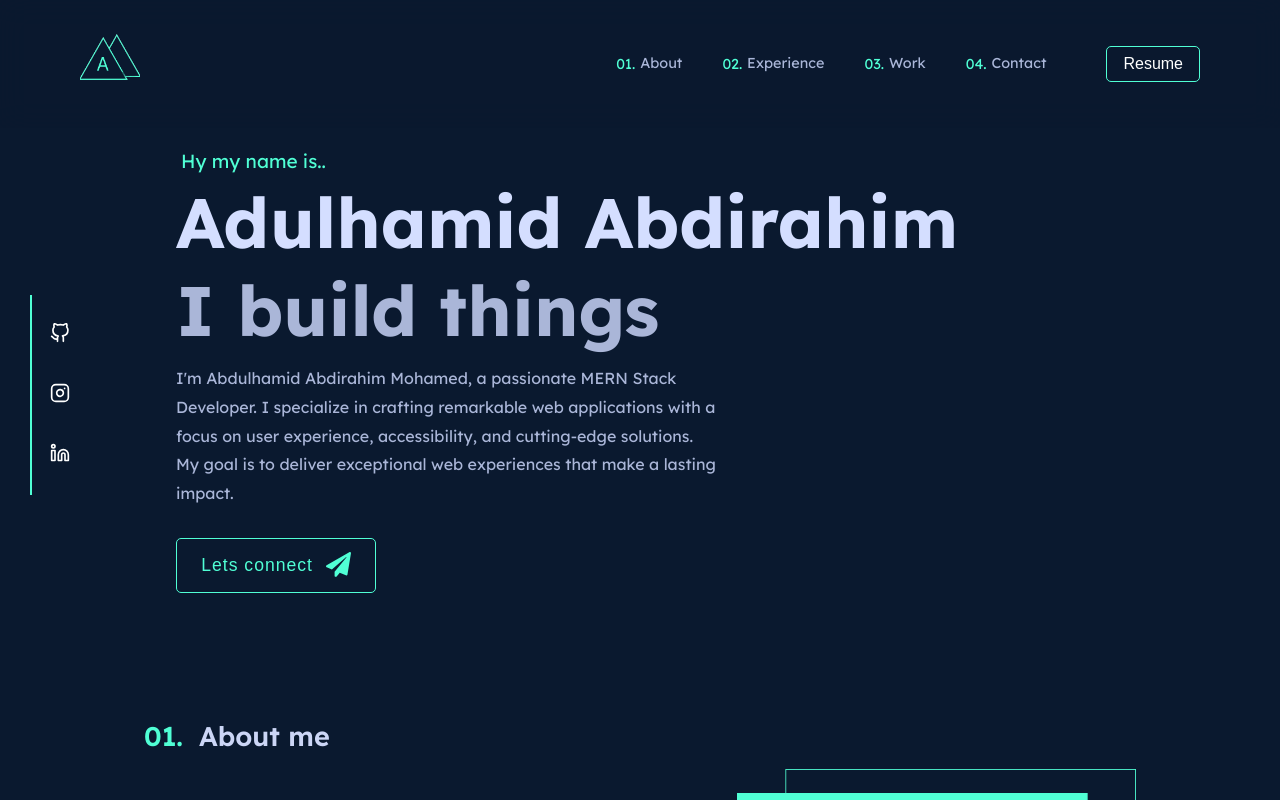
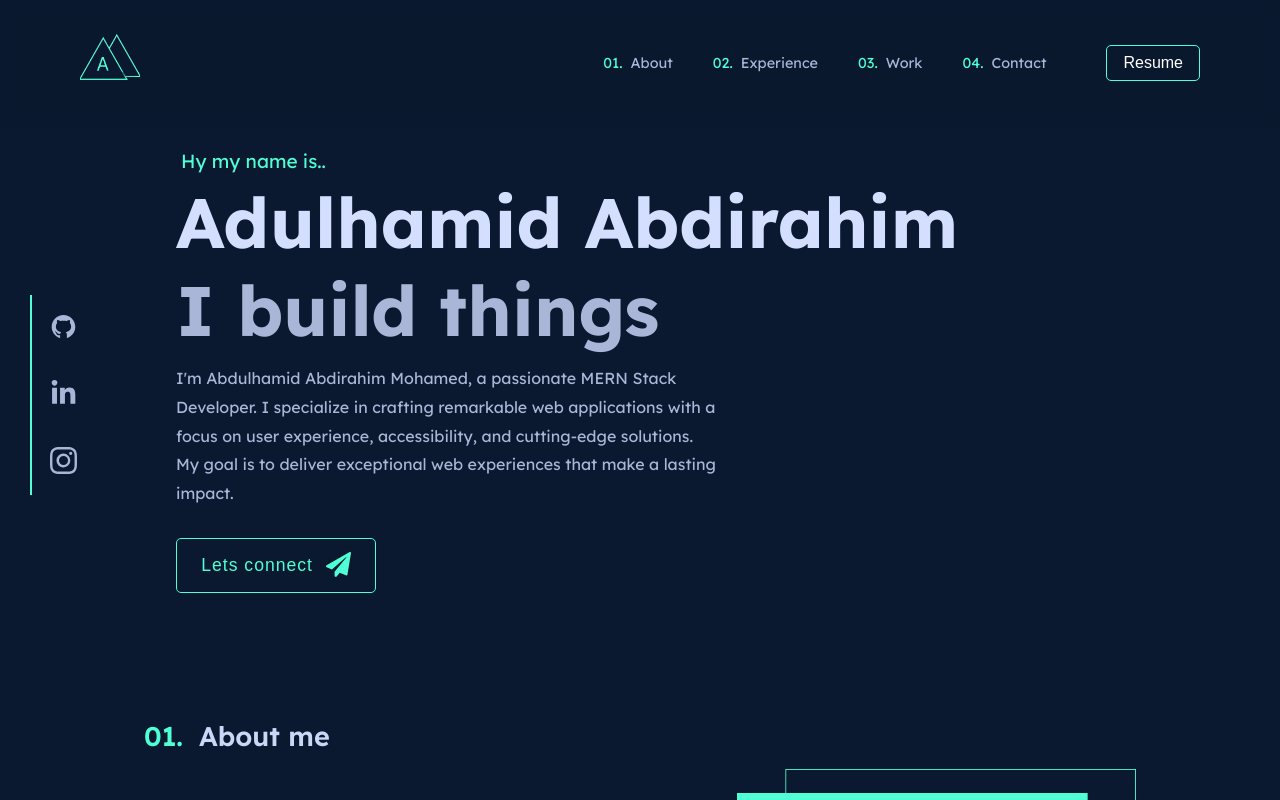
Before and after one commit to hamidzzabdul/V1--Portfolio, a React (Create React App) app: page / in a window 1280 px wide. Built offline with nearby package versions, Linux system fonts and the light colour scheme.

Commit message:
deployment

```diff
--- a/package.json
+++ b/package.json
@@ -9,6 +9,7 @@
     "framer-motion": "^10.12.22",
     "react": "^18.2.0",
     "react-dom": "^18.2.0",
+    "react-icons": "^4.10.1",
     "react-intersection-observer": "^9.5.2",
     "react-scripts": "^5.0.1",
     "react-scroll": "^1.8.9",
--- a/src/components/Experience/Experience.js
+++ b/src/components/Experience/Experience.js
@@ -7,7 +7,6 @@ const AnimateExperience = ({ children, inView }) => {
   const animation = useAnimation();
   useEffect(() => {
     if (inView) {
-      console.log("inView=", inView);
       animation.start({
         y: 0,
         opacity: 1,
--- a/src/components/Header/MainNavigation.js
+++ b/src/components/Header/MainNavigation.js
@@ -1,5 +1,6 @@
 import { useState } from "react";
 import { motion } from "framer-motion";
+import { Link } from "react-scroll";
 
 import classes from "./MainNavigation.module.css";
 import Button from "../UI/Button";
@@ -22,7 +23,7 @@ const AnimatedListItem = ({ delay, children }) => {
   );
 };
 
-const MainNavigation = () => {
+const MainNavigation = ({ onNavItemClick }) => {
   const [isActive, setIsActive] = useState(false);
 
   const toggleSideBar = () => {
@@ -43,19 +44,30 @@ const MainNavigation = () => {
       <ul className={classes["nav-items"]}>
         <AnimatedListItem delay={0.2} className={classes.list}>
           <span>01.</span>
-          <p>About</p>
+          {/* <a onClick={() => onNavItemClick("about")} href="#about">
+            About
+          </a> */}
+          <Link to="about" smooth={true} duration={500}>
+            About
+          </Link>
         </AnimatedListItem>
         <AnimatedListItem delay={0.3} className={classes.list}>
           <span>02.</span>
-          <p>Experience</p>
+          <a onClick={() => onNavItemClick("experience")} href="#experience">
+            Experience
+          </a>
         </AnimatedListItem>
         <AnimatedListItem delay={0.4} className={classes.list}>
           <span>03.</span>
-          <p>Work</p>
+          <a onClick={() => onNavItemClick("work")} href="#work">
+            Work
+          </a>
         </AnimatedListItem>
         <AnimatedListItem delay={0.5} className={classes.list}>
           <span>04.</span>
-          <p>Contact</p>
+          <a onClick={() => onNavItemClick("contact")} href="#contact">
+            Contact
+          </a>
         </AnimatedListItem>
         <AnimatedListItem delay={0.6} className={classes.list}>
           <a href={Resume} download="myresume.pdf">
--- a/src/components/Header/MainNavigation.module.css
+++ b/src/components/Header/MainNavigation.module.css
@@ -44,20 +44,22 @@
 
 .list {
   display: flex;
-  align-items: center;
-  gap: 0.3rem;
+  align-items: baseline;
+  gap: 0.5rem;
   cursor: pointer;
   font-size: 0.9rem;
 }
 
-.list > p {
+.list > a {
   transition: 300ms ease all;
   display: block;
   position: relative;
   padding-bottom: 3px;
+  text-decoration: none;
+  color: var(--font-color);
 }
 
-.list > p::after {
+.list > a::after {
   content: "";
   position: absolute;
   left: 0;
@@ -68,7 +70,7 @@
   transition: width 0.4s ease;
 }
 
-.list:hover > p::after {
+.list:hover > a::after {
   width: 100%;
 }
 
@@ -76,7 +78,7 @@
   border-bottom: 1px solid var(--secondary-color);
 }
 
-.list:hover > p {
+.list:hover > a {
   color: var(--secondary-color);
 }
 
--- a/src/components/Layout/Home.js
+++ b/src/components/Layout/Home.js
@@ -8,6 +8,7 @@ import Footer from "../footer/Footer";
 import SideMenu from "../UI/SideMenu";
 import { useStyleMediaQuery } from "../../hooks/useStyleMediaQuery";
 import HeroMobile from "../Header/HeroMobile";
+import { Element } from "react-scroll";
 
 const Home = () => {
   const { matches: isMobile } = useStyleMediaQuery({
@@ -16,13 +17,22 @@ const Home = () => {
     value: 767,
   });
 
+  const scrollToSection = (sectionId) => {
+    const section = document.getElementById(sectionId);
+    if (section) {
+      section.scrollIntoView({ top: section.offsetTop, behavior: "smooth" });
+    }
+  };
+
   return (
     <>
       <SideMenu />
-      <MainNavigation />
+      <MainNavigation onNavItemClick={scrollToSection} />
       <main className="main">
         {isMobile ? <HeroMobile /> : <Hero />}
-        <About />
+        <Element name="about" className="section">
+          <About />
+        </Element>
         <Experience />
         <Projects />
         <Connect />
--- a/src/components/UI/SideMenu.js
+++ b/src/components/UI/SideMenu.js
@@ -1,5 +1,8 @@
 import classes from "./SideMenu.module.css";
 import { motion } from "framer-motion";
+import { AiOutlineGithub } from "react-icons/ai";
+import { FaLinkedinIn } from "react-icons/fa";
+import { BsInstagram } from "react-icons/bs";
 
 const SideMenu = () => {
   return (
@@ -12,67 +15,23 @@ const SideMenu = () => {
       <a
         href="https://github.com/hamidzzabdul"
         target="_blank"
-        rel="noopener noreferrer"
+        rel="noreferrer"
       >
-        <svg
-          xmlns="http://www.w3.org/2000/svg"
-          role="img"
-          viewBox="0 0 24 24"
-          fill="none"
-          stroke="currentColor"
-          stroke-width="2"
-          stroke-linecap="round"
-          stroke-linejoin="round"
-          // class="feather feather-github"
-        >
-          <title>GitHub</title>
-          <path d="M9 19c-5 1.5-5-2.5-7-3m14 6v-3.87a3.37 3.37 0 0 0-.94-2.61c3.14-.35 6.44-1.54 6.44-7A5.44 5.44 0 0 0 20 4.77 5.07 5.07 0 0 0 19.91 1S18.73.65 16 2.48a13.38 13.38 0 0 0-7 0C6.27.65 5.09 1 5.09 1A5.07 5.07 0 0 0 5 4.77a5.44 5.44 0 0 0-1.5 3.78c0 5.42 3.3 6.61 6.44 7A3.37 3.37 0 0 0 9 18.13V22"></path>
-        </svg>
+        <AiOutlineGithub className={classes.icon} />
       </a>
       <a
         href="https://github.com/hamidzzabdul"
         target="_blank"
-        rel="noopener noreferrer"
+        rel="noreferrer"
       >
-        <svg
-          xmlns="http://www.w3.org/2000/svg"
-          role="img"
-          viewBox="0 0 24 24"
-          fill="none"
-          stroke="currentColor"
-          stroke-width="2"
-          stroke-linecap="round"
-          stroke-linejoin="round"
-          // class="feather feather-instagram"
-        >
-          <title>Instagram</title>
-          <rect x="2" y="2" width="20" height="20" rx="5" ry="5"></rect>
-          <path d="M16 11.37A4 4 0 1 1 12.63 8 4 4 0 0 1 16 11.37z"></path>
-          <line x1="17.5" y1="6.5" x2="17.51" y2="6.5"></line>
-        </svg>
+        <FaLinkedinIn className={classes.icon} />
       </a>
-
       <a
         href="https://github.com/hamidzzabdul"
         target="_blank"
-        rel="noopener noreferrer"
+        rel="noreferrer"
       >
-        <svg
-          xmlns="http://www.w3.org/2000/svg"
-          role="img"
-          viewBox="0 0 24 24"
-          fill="none"
-          stroke="currentColor"
-          stroke-width="2"
-          stroke-linecap="round"
-          stroke-linejoin="round"
-          // class="feather feather-linkedin"
-        >
-          <title>LinkedIn</title>
-          <path d="M16 8a6 6 0 0 1 6 6v7h-4v-7a2 2 0 0 0-2-2 2 2 0 0 0-2 2v7h-4v-7a6 6 0 0 1 6-6z"></path>
-          <rect x="2" y="9" width="4" height="12"></rect>
-          <circle cx="4" cy="4" r="2"></circle>
-        </svg>
+        <BsInstagram className={classes.icon} />
       </a>
       <div className={classes.line}></div>
     </motion.div>
--- a/src/components/UI/SideMenu.module.css
+++ b/src/components/UI/SideMenu.module.css
@@ -14,17 +14,15 @@
   border-radius: 20px;
 }
 
-.sidemenu > a {
-  text-decoration: none;
-  color: white;
-}
-.sidemenu > a > svg {
+.sidemenu > a > .icon {
+  color: var(--font-color);
   margin: 10px 20px;
-  width: 20px;
+  font-size: 27px;
   cursor: pointer;
+  transition: all 300ms ease;
 }
 
-.sidemenu > a > svg:hover {
+.sidemenu > a > .icon:hover {
   stroke: var(--secondary-color);
 }
 .line {
--- a/src/components/projects/Projects.js
+++ b/src/components/projects/Projects.js
@@ -38,7 +38,7 @@ const Projects = () => {
   });
 
   return (
-    <div className={classes.project}>
+    <div className={classes.project} id="work">
       <motion.div animate={animation} className={classes.title}>
         <h1 ref={ref}>
           <span>03.</span>Projects
```
Also changed, not shown: 1 other file (tests, documents, lock files or other folders).
